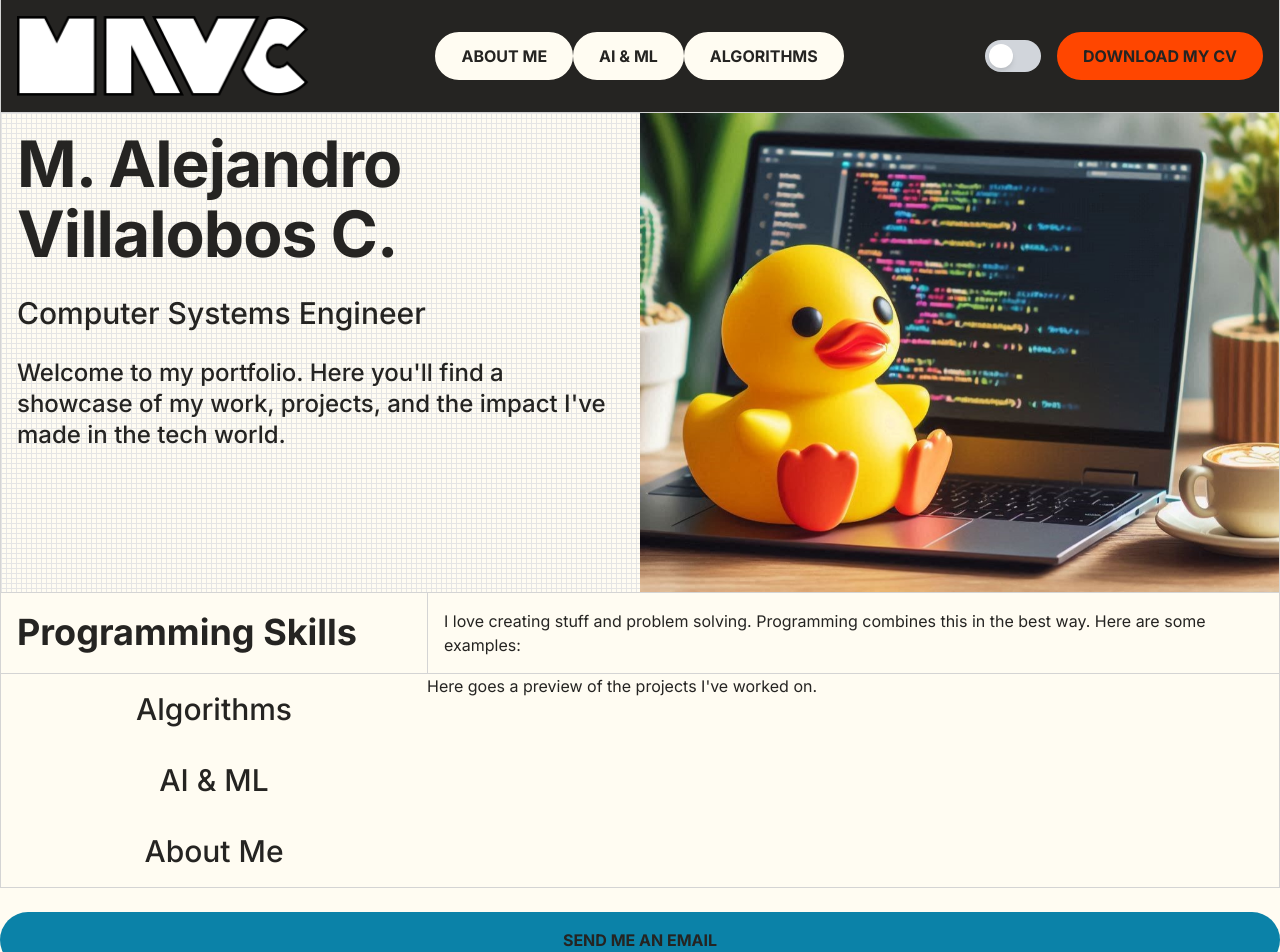
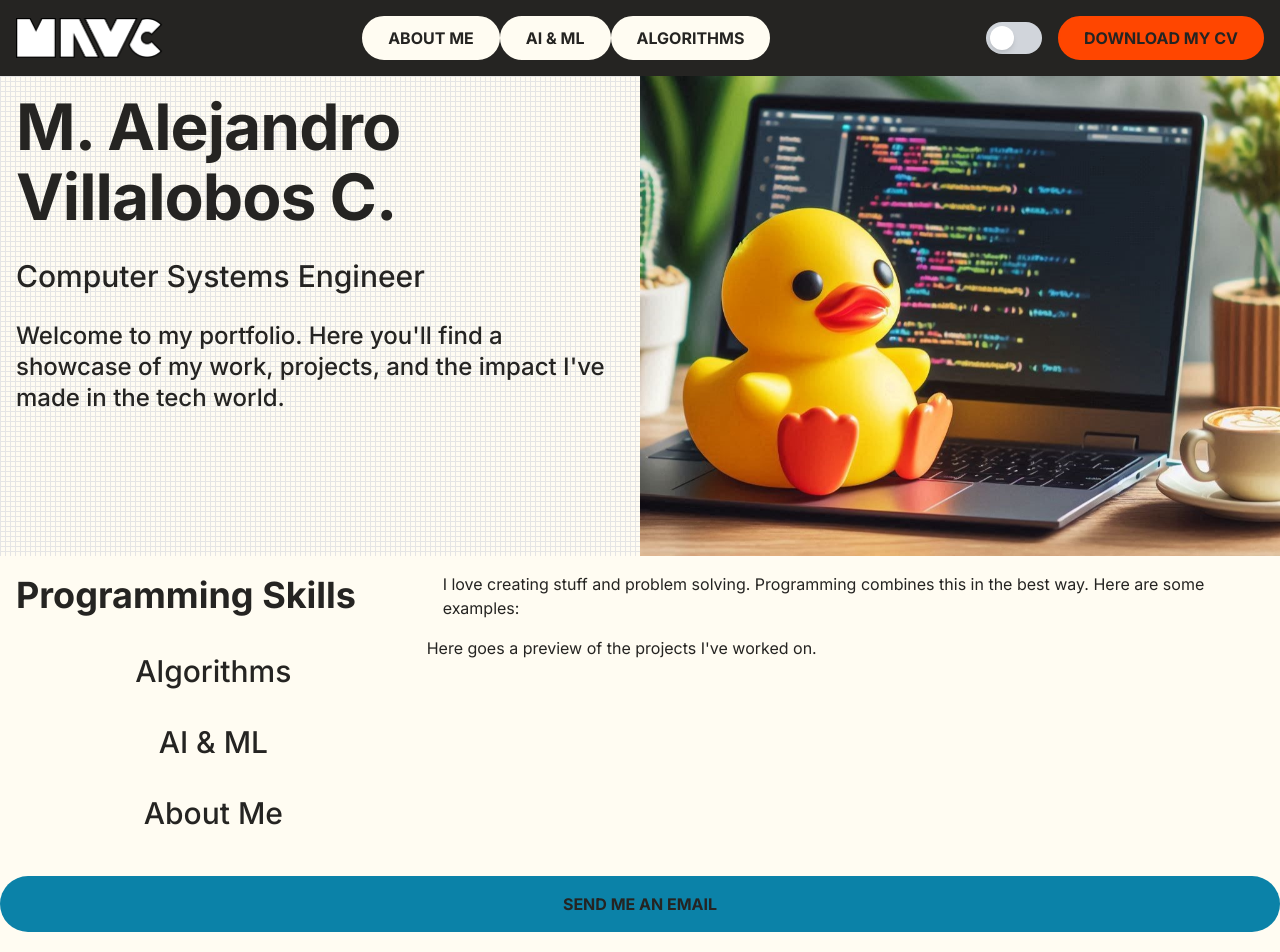
Before and after one commit to MAlejandroVC/mavc-portfolio, a Next.js app: page / in a window 1280 px wide. Shown: the top 952 px of the page. Built offline with nearby package versions, Linux system fonts and the light colour scheme.

Commit message:
remove ugly grid

```diff
--- a/src/app/components/Navbar.tsx
+++ b/src/app/components/Navbar.tsx
@@ -6,7 +6,7 @@ import Image from "next/image";
 const Navbar = () => {
   return (
     <div className="bg-bg-inverse">
-      <nav className="max-w-screen-xl mx-auto flex p-4 justify-between items-center border-x border-border-default">
+      <nav className="max-w-screen-xl mx-auto flex p-4 justify-between items-center">
         {/* Logo */}
         <div>
           <Link href="/">
@@ -15,7 +15,7 @@ const Navbar = () => {
               alt="Alejandro Villalobos Logo"
               width={590}
               height={161}
-              className="max-h-20
+              className="max-h-10
             w-auto cursor-pointer
             hidden lg:block"
             />
@@ -24,7 +24,7 @@ const Navbar = () => {
               alt="Alejandro Villalobos Mini Logo"
               width={161}
               height={161}
-              className="max-h-20
+              className="max-h-10
             w-auto cursor-pointer
             block lg:hidden"
             />
@@ -32,14 +32,14 @@ const Navbar = () => {
         </div>
 
         {/* Navigation Buttons */}
-        <div className="h-12 hidden xl:flex">
+        <div className="hidden xl:flex">
           <Link
             className={`
             text-text-primary hover:text-text-inverse
             bg-bg-primary hover:bg-bg-inverse
             border-2 border-solid border-bg-primary
             rounded-full font-bold uppercase
-            w-auto h-full flex justify-center items-center px-6 py-4
+            w-auto h-full flex justify-center items-center px-6 py-2
             duration-200
             `}
             href="/about-page"
@@ -52,7 +52,7 @@ const Navbar = () => {
             bg-bg-primary hover:bg-bg-inverse
             border-2 border-solid border-bg-primary
             rounded-full font-bold uppercase
-            w-auto h-full flex justify-center items-center px-6 py-4
+            w-auto h-full flex justify-center items-center px-6 py-2
             duration-200
             `}
             href="/ai-ml-page"
@@ -65,7 +65,7 @@ const Navbar = () => {
             bg-bg-primary hover:bg-bg-inverse
             border-2 border-solid border-bg-primary
             rounded-full font-bold uppercase
-            w-auto h-full flex justify-center items-center px-6 py-4
+            w-auto h-full flex justify-center items-center px-6 py-2
             duration-200
             `}
             href="/algorithms-page"
@@ -75,7 +75,7 @@ const Navbar = () => {
         </div>
 
         {/* Extra Buttons */}
-        <div className="flex h-12">
+        <div className="flex">
           <ThemeToggle/>
           <a
             className={`
@@ -83,7 +83,7 @@ const Navbar = () => {
             bg-accent-orange hover:bg-accent-orange-vibrant
             border-2 border-solid border-accent-orange
             rounded-full font-bold uppercase
-            w-full h-full flex justify-center items-center px-6 py-4
+            w-full h-full flex justify-center items-center px-6 py-2
             duration-200
             `}
             href="/pdf/CV_AlejandroVillalobos_ENG.pdf"
--- a/src/app/layout.tsx
+++ b/src/app/layout.tsx
@@ -24,7 +24,7 @@ export default function RootLayout({
     <html lang="en">
       <body className={`${interFont.variable} antialiased`}>
         <Navbar/>
-        <main className="min-h-screen">
+        <main className="min-h-screen max-w-screen-xl mx-auto">
           {children}
         </main>
         <Footer/>
--- a/src/app/page.tsx
+++ b/src/app/page.tsx
@@ -4,10 +4,7 @@ export default function Home() {
   return (
     <div>
       {/* Name and img */}
-      <div  className="">
-        <div className="max-w-screen-xl mx-auto
-                        grid grid-cols-1 lg:grid-cols-2
-                        border-x border-t">
+      <div className="grid grid-cols-1 lg:grid-cols-2">
         <div className="mesh-background p-4 space-y-6">
           <h1 className="text-display">M. Alejandro Villalobos C.</h1>
           <h2 className="text-title-2">Computer Systems Engineer</h2>
@@ -22,25 +19,18 @@ export default function Home() {
           />
         </div>
       </div>
-      </div>
 
 
       {/* Projects and previews */}
-      <div className="">
-        <div className="max-w-screen-xl mx-auto
-                        border-x border-t">
-          <div className="grid grid-cols-3 divide-x">
+      <div>
+        <div className="grid grid-cols-3">
           <h2 className="text-title-1 p-4">Programming Skills</h2>
           <p className="text-body p-4 col-span-2">
             I love creating stuff and problem solving. Programming combines this in the best way. Here are some examples:
           </p>
         </div>
       </div>
-      </div>
-      <div className="border-t">
-        <div className="max-w-screen-xl mx-auto
-                        border-x
-                        grid grid-cols-3">
+        <div className="grid grid-cols-3">
           <div className="grid grid-cols-1">
             <a
               className={`
@@ -73,15 +63,12 @@ export default function Home() {
             </p>
           </div>
         </div>
-      </div>
 
       {/* Contact Info */}
       <div>
 
       </div>
 
-      <div className="border-t"/>
-
     </div>
   );
 }
```
Lines whose indentation alone changed are shown as unchanged.
